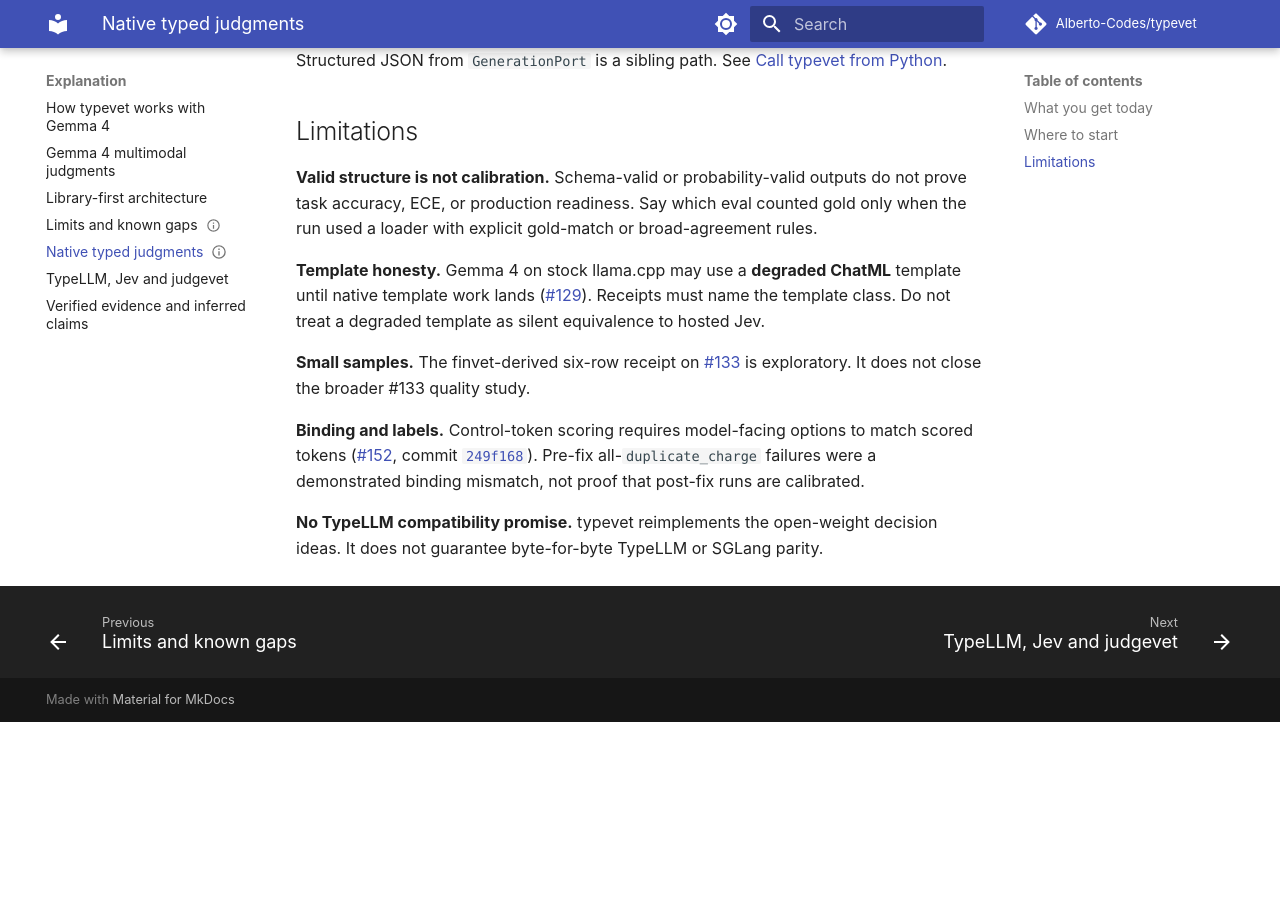
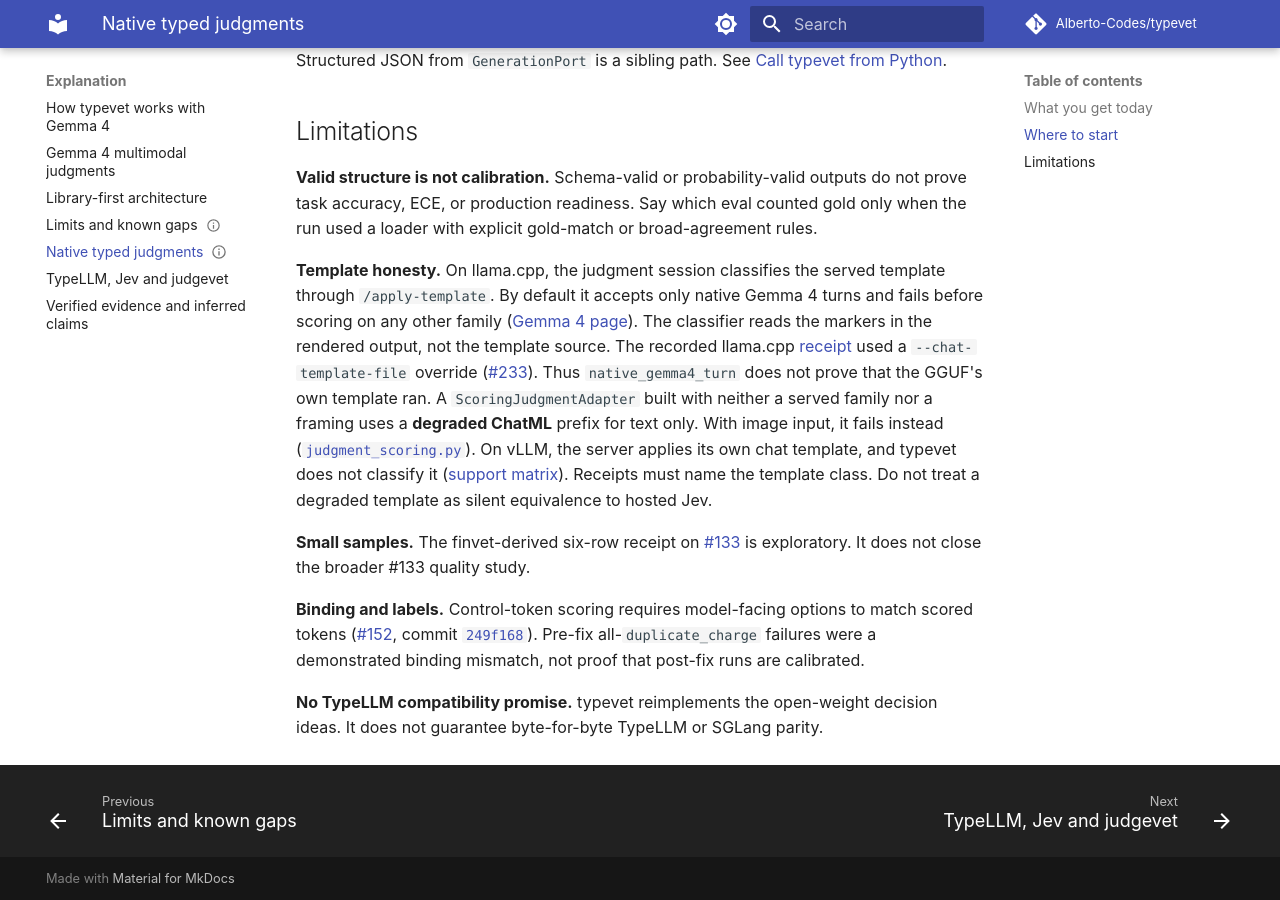
Before and after one commit to Alberto-Codes/typevet, an MkDocs documentation site: the page built from docs/explanation/native-typed-judgments.md, in a window 1280 px wide and 900 px high, scrolled down 1089 px. Built offline with MkDocs 1.6.1 and Material for MkDocs 9.7.7, drawn with Linux system fonts in a browser that asks for light colours; comment, search, counter and statistics services are not loaded; before the commit the page ends 1811 px from its top, so only the background shows below that.

Commit message:
docs(explanation): correct the stale #129 template claim in native typed judgments
State the template behaviour at HEAD: the llama.cpp session classifies
the served template and accepts only Gemma 4 by default, the classifier
reads rendered markers only, the recorded receipt used a template file
override, a scoring adapter with no family or framing falls back to
ChatML for text, and vLLM applies its own template.

Closes #278

```diff
--- a/docs/explanation/native-typed-judgments.md
+++ b/docs/explanation/native-typed-judgments.md
@@ -48,8 +48,21 @@
 eval counted gold only when the run used a loader with explicit gold-match or
 broad-agreement rules.
 
-**Template honesty.** Gemma 4 on stock llama.cpp may use a **degraded ChatML**
-template until native template work lands ([#129](https://github.com/Alberto-Codes/typevet/issues/129)).
+**Template honesty.** On llama.cpp, the judgment session classifies the
+served template through `/apply-template`. By default it accepts only native
+Gemma 4 turns and fails before scoring on any other family
+([Gemma 4 page](how-typevet-works-with-gemma-4.md#what-is-specific-to-gemma-4)).
+The classifier reads the markers in the rendered output, not the template
+source. The recorded llama.cpp [receipt](https://github.com/Alberto-Codes/typevet/issues/203#issuecomment-5882379255) used a `--chat-template-file` override
+([#233](https://github.com/Alberto-Codes/typevet/issues/233)). Thus
+`native_gemma4_turn` does not prove that the GGUF's own template ran. A
+`ScoringJudgmentAdapter` built with neither a served family nor a framing
+uses a **degraded ChatML** prefix for text only. With image input, it fails
+instead
+([`judgment_scoring.py`](https://github.com/Alberto-Codes/typevet/blob/main/src/typevet/adapters/outbound/judgment_scoring.py)).
+On vLLM, the server applies
+its own chat template, and typevet does not classify it
+([support matrix](../reference/typed-judgment-release-support-matrix.md#multimodal-primary-gemma-4-native-vision)).
 Receipts must name the template class. Do not treat a degraded template as
 silent equivalence to hosted Jev.
 
```
